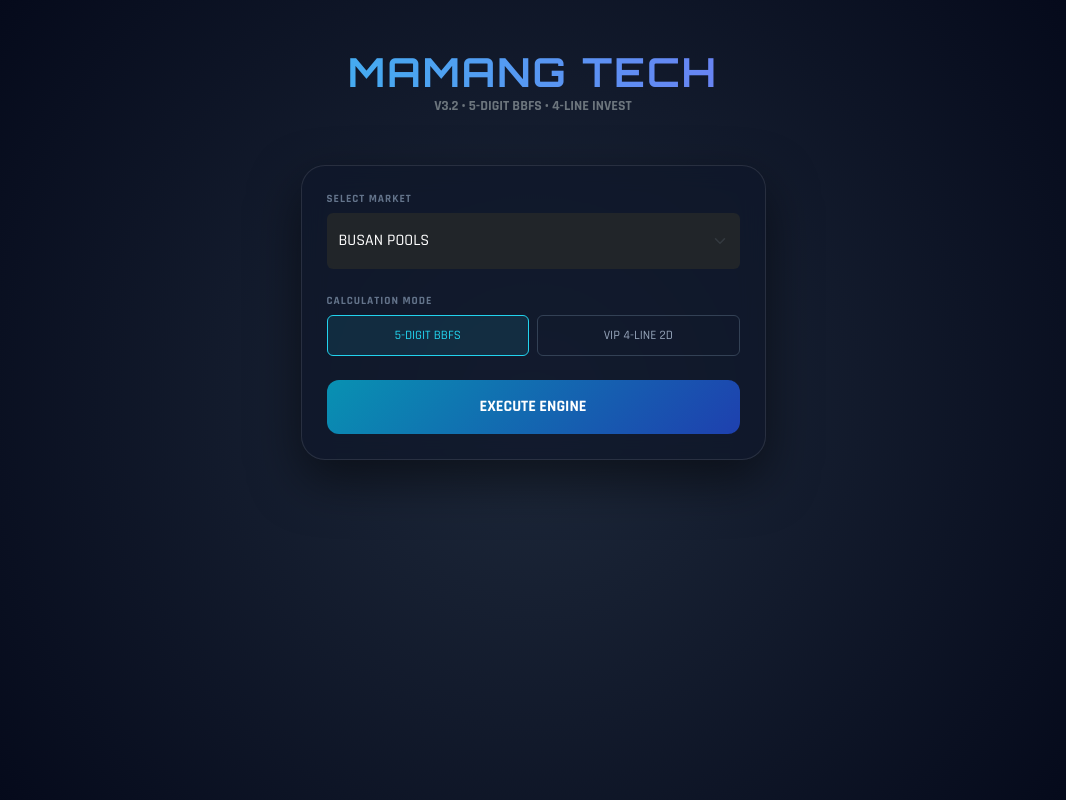
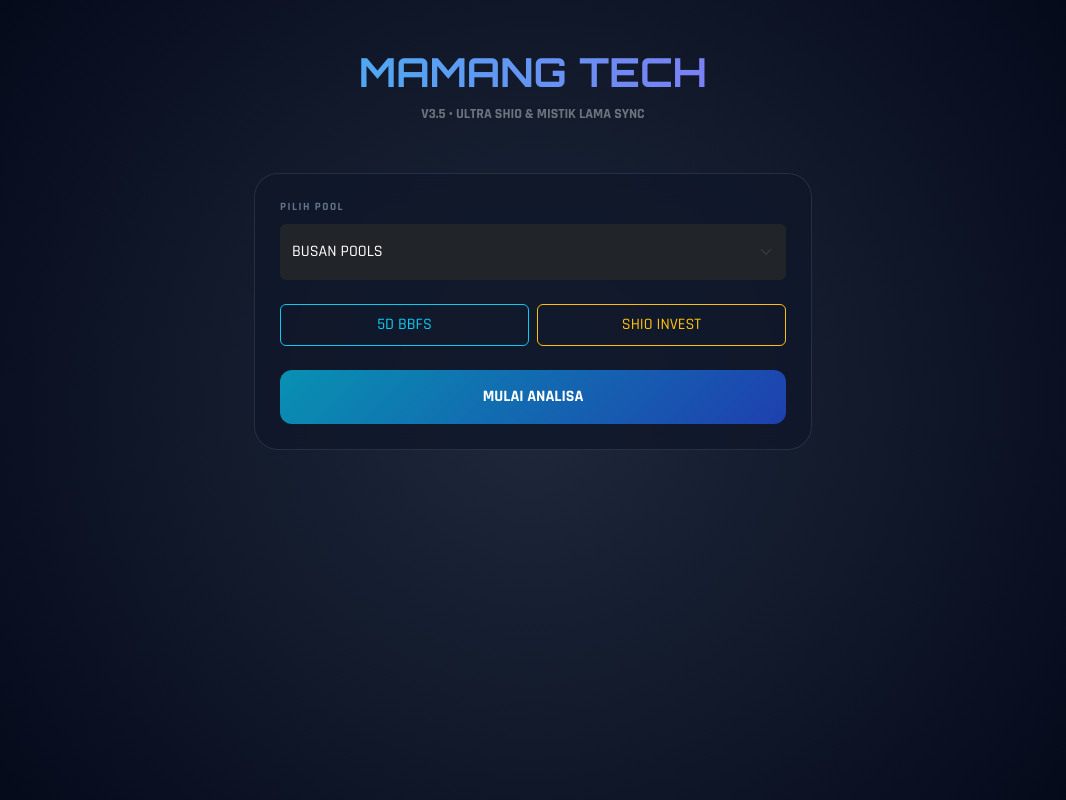
Before and after one commit to pepekosonghiji/rumus-togel, a Flask app: page / in a window 1280 px wide. Shown: the whole page, without its empty margins (107-1173 px from the left). Run offline with Flask 3, Linux system fonts and the light colour scheme; the visitor is signed in with stand-in values (Sample User, id 1).

Commit message:
Update index.html

```diff
--- a/templates/index.html
+++ b/templates/index.html
@@ -3,72 +3,76 @@
 <head>
     <meta charset="UTF-8">
     <meta name="viewport" content="width=device-width, initial-scale=1.0">
-    <title>MAMANG TECH V3.2</title>
+    <title>MAMANG TECH V3.5 ULTRA</title>
     <link href="https://cdn.jsdelivr.net/npm/bootstrap@5.3.0/dist/css/bootstrap.min.css" rel="stylesheet">
     <link href="https://fonts.googleapis.com/css2?family=Orbitron:wght@400;700&family=Rajdhani:wght@500;700&display=swap" rel="stylesheet">
     <style>
-        :root { --bg: #020617; --neon: #22d3ee; --accent: #f59e0b; }
+        :root { --bg: #020617; --neon: #22d3ee; --accent: #f59e0b; --purple: #a855f7; }
         body { background: var(--bg); color: #f8fafc; font-family: 'Rajdhani'; min-height: 100vh; background-image: radial-gradient(circle, #1e293b 0%, #020617 100%); }
-        .glass { background: rgba(15, 23, 42, 0.75); backdrop-filter: blur(12px); border: 1px solid rgba(255,255,255,0.1); border-radius: 24px; padding: 25px; box-shadow: 0 20px 50px rgba(0,0,0,0.5); }
-        .neon-text { font-family: 'Orbitron'; background: linear-gradient(to right, var(--neon), #8b5cf6); -webkit-background-clip: text; -webkit-text-fill-color: transparent; letter-spacing: 2px; }
-        .num-display { background: linear-gradient(180deg, #000, #111); border: 2px solid var(--neon); border-radius: 15px; padding: 20px; font-family: 'Orbitron'; color: var(--neon); font-size: 2rem; text-align: center; letter-spacing: 10px; box-shadow: inset 0 0 15px rgba(34,211,238,0.2); }
-        .btn-prime { background: linear-gradient(135deg, #0891b2, #1e40af); border: none; color: #fff; font-weight: bold; border-radius: 12px; padding: 15px; text-transform: uppercase; transition: 0.3s; }
+        .glass { background: rgba(15, 23, 42, 0.8); backdrop-filter: blur(15px); border: 1px solid rgba(255,255,255,0.1); border-radius: 24px; padding: 25px; }
+        .neon-text { font-family: 'Orbitron'; background: linear-gradient(to right, var(--neon), var(--purple)); -webkit-background-clip: text; -webkit-text-fill-color: transparent; }
+        .num-display { background: #000; border: 2px solid var(--neon); border-radius: 15px; padding: 20px; font-family: 'Orbitron'; color: var(--neon); font-size: 2.2rem; text-align: center; letter-spacing: 8px; box-shadow: 0 0 20px rgba(34,211,238,0.2); }
+        .shio-box { background: rgba(168, 85, 247, 0.1); border: 1px dashed var(--purple); border-radius: 12px; padding: 10px; color: var(--purple); font-weight: bold; font-family: 'Orbitron'; }
+        .btn-prime { background: linear-gradient(135deg, #0891b2, #1e40af); border: none; color: #fff; font-weight: bold; border-radius: 12px; padding: 15px; text-transform: uppercase; width: 100%; transition: 0.3s; }
         .btn-prime:hover { box-shadow: 0 0 25px var(--neon); transform: translateY(-3px); }
-        .btn-mode { border: 1px solid #334155; color: #94a3b8; background: transparent; padding: 10px; font-size: 0.8rem; }
-        .btn-mode.active { border-color: var(--neon); color: var(--neon); background: rgba(34,211,238,0.1); }
-        .label-tech { font-size: 0.7rem; text-transform: uppercase; color: #64748b; font-weight: 700; letter-spacing: 1px; display: block; margin-bottom: 5px; }
-        .invest-card { background: #000; border: 1px solid var(--accent); border-radius: 15px; font-family: 'Orbitron'; color: var(--accent); font-size: 1.8rem; padding: 15px; }
+        .invest-card { background: #000; border: 1px solid var(--accent); border-radius: 15px; font-family: 'Orbitron'; color: var(--accent); font-size: 1.8rem; padding: 15px; text-align: center; }
+        .label-tech { font-size: 0.7rem; text-transform: uppercase; color: #64748b; font-weight: 700; letter-spacing: 1.5px; display: block; margin-bottom: 8px; }
     </style>
 </head>
 <body>
 <div class="container py-5">
     <div class="text-center mb-5">
-        <h1 class="neon-text fw-bold mb-0">MAMANG TECH</h1>
-        <p class="small text-secondary fw-bold">V3.2 • 5-DIGIT BBFS • 4-LINE INVEST</p>
+        <h1 class="neon-text fw-bold">MAMANG TECH</h1>
+        <p class="small text-secondary fw-bold">V3.5 • ULTRA SHIO & MISTIK LAMA SYNC</p>
     </div>
 
     {% if not logged_in %}
     <div class="col-md-4 mx-auto glass text-center">
-        <div class="badge bg-danger mb-3">RESTRICTED AREA</div>
         <input type="password" id="key" class="form-control bg-dark text-white border-0 py-3 mb-3 text-center" placeholder="LICENSE KEY">
-        <button class="btn btn-prime w-100" onclick="login()">AUTHENTICATE</button>
+        <button class="btn btn-prime" onclick="login()">LOG IN</button>
     </div>
     {% else %}
-    <div class="col-md-7 col-lg-5 mx-auto">
+    <div class="col-md-6 mx-auto">
         <div class="glass mb-4">
-            <label class="label-tech">Select Market</label>
+            <label class="label-tech">Pilih Pool</label>
             <select id="market" class="form-select bg-dark text-white border-0 py-3 mb-4">
                 {% for m in markets %}<option value="{{m}}">{{m}}</option>{% endfor %}
             </select>
 
-            <label class="label-tech">Calculation Mode</label>
             <div class="d-flex gap-2 mb-4">
-                <button class="btn btn-mode w-100 active" id="bFull" onclick="setMode('full')">5-DIGIT BBFS</button>
-                <button class="btn btn-mode w-100" id="bInv" onclick="setMode('inv')">VIP 4-LINE 2D</button>
+                <button class="btn btn-outline-info w-100 py-2" onclick="setMode('full')">5D BBFS</button>
+                <button class="btn btn-outline-warning w-100 py-2" onclick="setMode('inv')">SHIO INVEST</button>
             </div>
 
-            <button class="btn btn-prime w-100" onclick="run()" id="btnGo">EXECUTE ENGINE</button>
+            <button class="btn btn-prime" onclick="run()" id="btnGo">MULAI ANALISA</button>
         </div>
 
-        <div id="resFull" style="display:none;" class="glass animate-in">
-            <div class="text-center mb-4">
-                <span class="label-tech">BBFS 5-Digit (Hemat Modal)</span>
-                <div id="vBbfs" class="num-display mt-2"></div>
-                <div class="mt-3 small text-secondary fw-bold" id="vPos"></div>
+        <div id="resFull" style="display:none;" class="glass mb-4">
+            <div class="text-center">
+                <span class="label-tech">BBFS ULTRA 5-DIGIT</span>
+                <div id="vBbfs" class="num-display mt-2 mb-3"></div>
+
+                <span class="label-tech">MACAU SHIO (2 HEWAN)</span>
+                <div id="vShio" class="shio-box mt-1 mb-4"></div>
+
+                <div class="row g-2 mb-3">
+                    <div class="col-6 bg-dark p-2 rounded small text-secondary" id="vPos"></div>
+                    <div class="col-6 bg-dark p-2 rounded small text-secondary">METODE: MISTIK LAMA</div>
+                </div>
             </div>
-            <label class="label-tech">Invest 2D (20 Line)</label>
-            <div id="v2d" class="p-3 bg-black rounded-3 small text-secondary" style="word-break: break-all;"></div>
+            <label class="label-tech">Invest 2D Perpaduan Mistik</label>
+            <div id="v2d" class="p-3 bg-black rounded-3 small text-info" style="word-break: break-all;"></div>
         </div>
 
-        <div id="resInv" style="display:none;" class="glass border-warning text-center animate-in">
-            <span class="label-tech" style="color:var(--accent)">4-Line Invest 2D (Top Priority)</span>
+        <div id="resInv" style="display:none;" class="glass border-warning text-center">
+            <span class="label-tech" style="color:var(--accent)">VIP SHIO INVESTMENT (4 LINE)</span>
             <div class="row g-2 mt-2">
                 <div class="col-3"><div id="i1" class="invest-card"></div></div>
                 <div class="col-3"><div id="i2" class="invest-card"></div></div>
                 <div class="col-3"><div id="i3" class="invest-card"></div></div>
                 <div class="col-3"><div id="i4" class="invest-card"></div></div>
             </div>
-            <div class="mt-4 p-2 bg-dark rounded text-warning small fw-bold">TIPS: Gunakan teknik melipat modal jika tidak JP di putaran ini.</div>
+            <p class="mt-4 small text-secondary">Angka diambil dari Shio terkuat berdasarkan histori 10 hari terakhir.</p>
         </div>
     </div>
     {% endif %}
@@ -77,16 +81,15 @@
 <script src="https://code.jquery.com/jquery-3.6.0.min.js"></script>
 <script>
     let mode = 'full';
-    function setMode(m) { mode=m; $('.btn-mode').removeClass('active'); (m=='full')?$('#bFull').addClass('active'):$('#bInv').addClass('active'); }
+    function setMode(m) { mode = m; }
     function login() { $.post('/login', {key:$('#key').val()}, () => location.reload()); }
     function run() {
-        $('#btnGo').prop('disabled', true).text('PROCESSING...');
-        const mkt = $('#market').val();
+        $('#btnGo').prop('disabled', true).text('ANALYZING...');
         const ep = (mode == 'full') ? '/analyze' : '/analyze-invest';
-        $.post(ep, {market: mkt}, (d) => {
-            $('#btnGo').prop('disabled', false).text('EXECUTE ENGINE');
+        $.post(ep, {market: $('#market').val()}, (d) => {
+            $('#btnGo').prop('disabled', false).text('MULAI ANALISA');
             if(mode == 'full') {
-                $('#resInv').hide(); $('#vBbfs').text(d.bbfs); $('#v2d').text(d.list2d); $('#vPos').text(d.posisi); $('#resFull').fadeIn();
+                $('#resInv').hide(); $('#vBbfs').text(d.bbfs); $('#vShio').text(d.shio); $('#v2d').text(d.list2d); $('#vPos').text(d.posisi); $('#resFull').fadeIn();
             } else {
                 $('#resFull').hide(); $('#i1').text(d.invest_2d[0]); $('#i2').text(d.invest_2d[1]); $('#i3').text(d.invest_2d[2]); $('#i4').text(d.invest_2d[3]); $('#resInv').fadeIn();
             }
```
